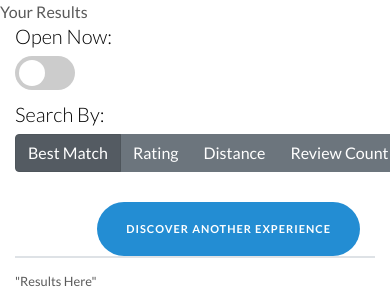
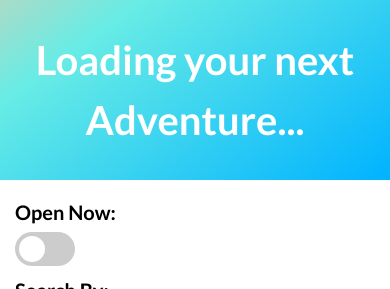
Before and after one commit to Nicholas-Lin/Capital-One-Summit, a PHP site: page /search.html in a window 390 px wide. Shown: the top 289 px of the page. Run offline with PHP 8.4, Linux system fonts and the light colour scheme; some libraries are stand-ins or nearby versions.

Commit message:
Improved UI

```diff
--- a/assets/css/style.css
+++ b/assets/css/style.css
@@ -19,6 +19,18 @@
 	padding: 0px;
     font-family: 'Lato', sans-serif;
 }
+.top-buffer { margin-top:20px; }
+
+.header {
+	padding: 30px;
+	text-align: center;
+	background: rgb(170,219,199);
+	background: linear-gradient(144deg, rgba(170,219,199,1) 0%, rgba(104,236,229,1) 22%, rgba(0,179,255,1) 100%);
+	color: white;
+	font-weight: 700;
+	font-size: 40px;
+  }
+
 /*Enables scrolling for lists*/
 .list-group{
 	/*Make scalable height*/
@@ -336,13 +348,22 @@
 	margin-top: 20px;
 	}
 
+	.btn-conf-3 {
+		border-radius: 50px;
+		margin-right: 0px;
+		font-size: 13px;
+		letter-spacing: 1px;
+		text-transform: uppercase;
+		padding: 12px 18px 12px 18px;
+	}
+
 .btn-red {
 	background: #D32323;
 	color: white
 }
 
 .btn-blue {
-	background: rgb(35, 141, 211);
+	background: rgb(62, 169, 240);
 	color: white
 }
 
@@ -350,7 +371,7 @@
 	/*Formatting background*/
 	background:
 	linear-gradient(
-      rgba(176, 233, 255, 0.826),
+      rgba(106, 213, 255, 0.826),
       rgba(255, 255, 255, 0.826)
     ),
 	/* The image used */
--- a/search.html
+++ b/search.html
@@ -35,19 +35,20 @@
 </head>
 
 <body>
-    <header>Your Results</header>
-    <div class="container-fluid">
+    <header id="results-summary" class ="header">Loading your next Adventure...</header>
+    <div class="container-fluid top-buffer">
         <div class="row">
-            <div class="col-sm">
-                <h5>Open Now:</h5>
+            <!--Toggle input for displaying only open businesses-->
+            <div class="col-md-5">
+                <h5 class = "font-weight-bold">Open Now:</h5>
                 <label class="switch">
                     <input id = "open-switch"  type="checkbox">
                     <span class="slider round"></span>
                 </label>
             </div>
-            <div class="col-sm">
-                <h5>Search By: </h5>
-                <!--Radio buttons-->
+            <!--Radio buttons for additional search preferences-->
+            <div class="col-md-4">
+                <h5 class = "font-weight-bold"> Search By: </h5>
                 <div id="sortby" class="btn-group btn-group-toggle" data-toggle="buttons">
                     <label class="btn btn-secondary active">
                       <input type="radio" name="options" id="best_match" autocomplete="off" checked> Best Match
@@ -63,33 +64,34 @@
                       </label>
                   </div>
             </div>
-            <div class="col">
-                <a href="./index.html" class="btn btn-conf btn-blue font-weight-bold" style="float: right;" tabindex="-1"
+            <!--Toggle input for displaying only open businesses-->
+            <div class="col-md-3">
+                <span class="align-top">
+                <a href="./index.html" class="btn btn-conf-3 btn-blue font-weight-bold" style="float: right;" tabindex="-1"
                     role="button">Discover Another Experience</a>
+                </span>
             </div>
         </div>
 
-        <div class="row">
+        <!--Row for displaying results-->
+        <div class="row border flex-grow-1">
+            <!--List of search results-->
             <div class="col-md-5">
                 <div class="panel panel-primary" id="result_panel">
-                    <div class="panel-heading">
-                    </div>
                     <div class="panel">
                         <ul id="main-list" class="list-group border">
                             <!--Javascript generates a list of businesses here-->
                         </ul>
-                        <small>"Results Here"</small>
                     </div>
                 </div>
             </div>
+            <!--Google Map with plotted merchants-->
             <div class="col-md-7">
                 <div id="map"></div>
             </div>
         </div>
 
     </div>
-
-    <!--The div element for the map -->
 
     <script>
         //List of businesses from API
@@ -104,9 +106,8 @@
         var map = null;
         var currentLocation;
         var distanceInfo;
-        var listNumber = 0;
+        var resultNumber = 0;
         getData();
-
 
         $('#open-switch').change(function () {
             var open_now = this.checked
@@ -129,7 +130,8 @@
                     gmarkers[key].setMap(null);
                 }
             }
-            listNumber = 0;
+            resultNumber = 0;
+            $('#results-summary').text("Finding Your Next Favorite Spot...");
             $('#main-list').empty()
         }
 
@@ -244,8 +246,17 @@
                 createListItem(b);
                 getDistance(b.id, businessLocation);
             }
+
+            //Updates the header text to reflect the number of results
+            if(resultNumber == 0){
+                $('#results-summary').text("Oops, there are 0 results. Try entering a different search term or location.");
+            }else{
+                $('#results-summary').text("Explore " + resultNumber + " New Places");
+            }
+
             //Recenters map based on marker placement
             map.fitBounds(bounds);
+
         }
 
 
@@ -306,7 +317,7 @@
         function createListItem(b) {
             var latitude = b.coordinates.latitude;
             var longitude = b.coordinates.longitude;
-            listNumber++;
+            resultNumber++;
 
             var html = [
                             '<li id=B'+b.id+' class="list-group-item" onmousedown="selectBusiness(' + "'" + latitude + "&" + longitude + "&" + b.id + "'" + ')">',
@@ -317,7 +328,7 @@
                                             '<div class="row">',
                                                 '<div class="col-md">',
                                                     '<div class="row">',
-                                                        '<h5>'+ '<a href=' + b.url + '>' + listNumber + ". " +b.name +  '</a></h5>',
+                                                        '<h5>'+ '<a href=' + b.url + '>' + resultNumber + ". " +b.name +  '</a></h5>',
                                                     '</div>',
                                                     '<div class="row">',
                                                         b.categories[0].title,
@@ -343,6 +354,7 @@
                                                         '<small id="distance_text"></small>',
                                                     '</div>',
                                                     '<div class="row justify-content-md-end">',
+                                                        '<img src="./assets/img/car.png" width="20">',
                                                         '<small id="duration_text"></small>',
                                                     '</div>',
                                                 '</div>',
```
Also changed, not shown: assets/img/car.png (added).
